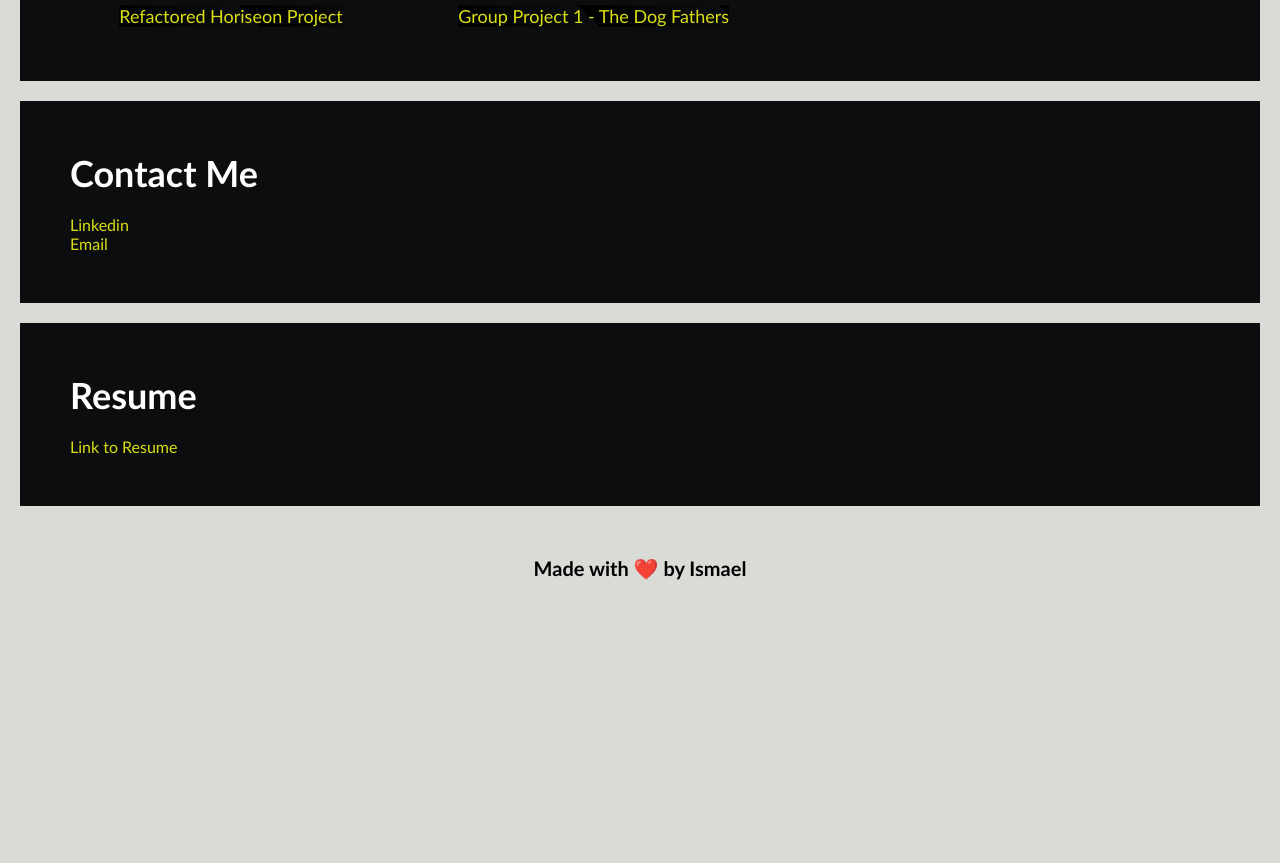
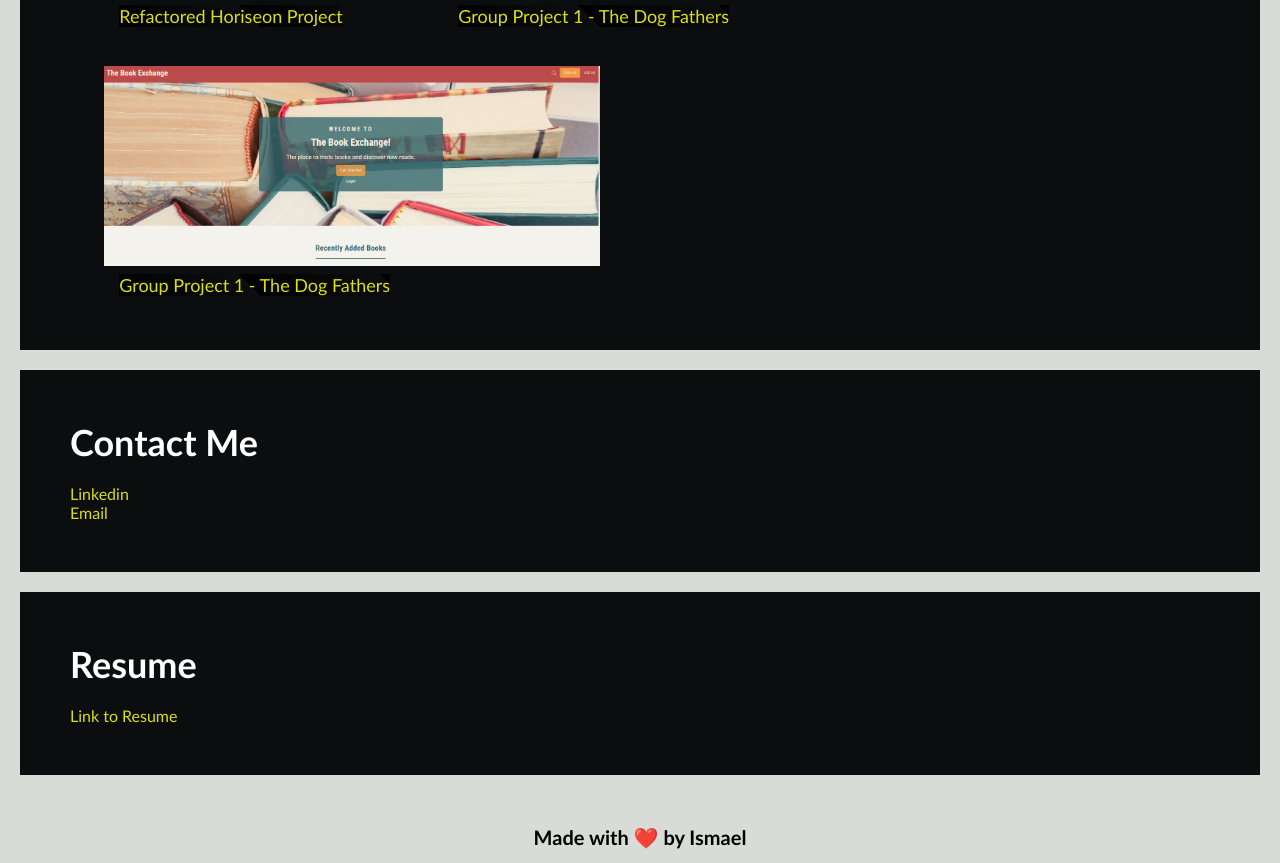
Before and after one commit to Izzie2021/IsmaelEspanaJrPortfolio, a plain HTML site: page index.html in a window 1280 px wide. Shown: the part 1433-2296 px from the top of the page. Before the commit the page ends 2044 px from the top, so only its background shows below. Drawn offline with Linux system fonts and the light colour scheme.

Commit message:
added newest project

```diff
--- a/index.html
+++ b/index.html
@@ -53,6 +53,11 @@
                     <img src="./assets/images/TheDogFathers.PNG" alt="Image of Refactor Horiseon Marketing Page" />
                     <p>Group Project 1 - The Dog Fathers</p>
                 </a>
+                <a href="https://the-book-exchange.herokuapp.com/
+                " class="work-example" target="_blank">
+                    <img src="./assets/images/TheBookExchange.PNG" alt="Image of Refactor Horiseon Marketing Page" />
+                    <p>Group Project 1 - The Dog Fathers</p>
+                </a>
             </article>
             <article id="contact-me" class="content-article">
                 <h2>Contact Me</h2>
```
Also changed, not shown: assets/images/TheBookExchange.PNG (added).
